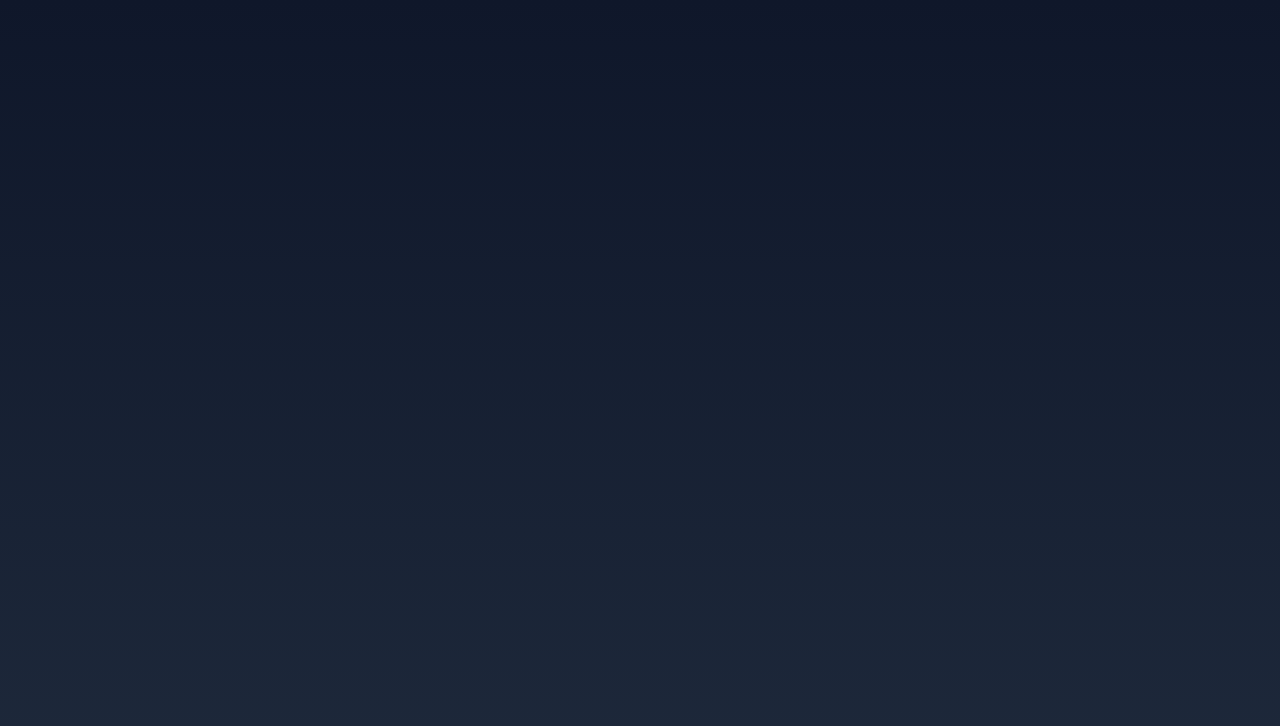
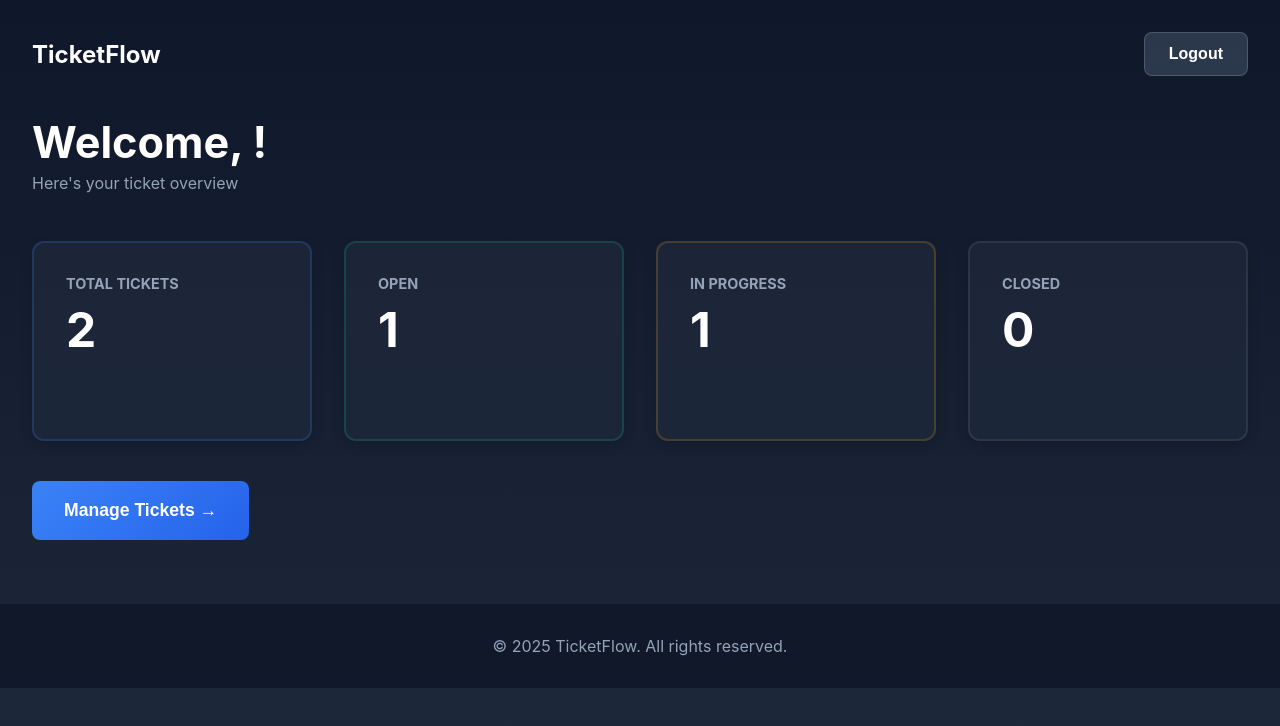
Before and after one commit to olusanyaemmanuelpg-sudo/ticket-management-app-using-vue.js, a Vue app: page /dashboard in a window 1280 px wide. Before the commit this address had no page. Shown: the top 726 px of the page. Built offline with nearby package versions, Linux system fonts and the light colour scheme.

Commit message:
created dashboard page

```diff
--- a/src/App.vue
+++ b/src/App.vue
@@ -1,10 +1,29 @@
 <script setup>
 import AppToast from './components/AppToast.vue'
+import { ref } from 'vue'
+const tickets = ref([
+  {
+    id: 1,
+    title: 'Fix login bug',
+    status: 'open',
+    description: 'Users cannot log in',
+    priority: 'high',
+    createdAt: Date.now(),
+  },
+  {
+    id: 2,
+    title: 'Update docs',
+    status: 'in_progress',
+    description: 'Need to update API docs',
+    priority: 'medium',
+    createdAt: Date.now(),
+  },
+])
 </script>
 
 <template>
   <div id="app">
     <AppToast />
-    <RouterView />
+    <RouterView :tickets="tickets" />
   </div>
 </template>
--- a/src/router/index.js
+++ b/src/router/index.js
@@ -2,6 +2,7 @@ import { createRouter, createWebHistory } from 'vue-router'
 import LandingPage from '@/views/LandingPage.vue'
 import LoginPage from '@/views/LoginPage.vue'
 import SigninPage from '@/views/SigninPage.vue'
+import DashboardPage from '@/views/DashboardPage.vue'
 const router = createRouter({
   history: createWebHistory(import.meta.env.BASE_URL),
   routes: [
@@ -20,6 +21,11 @@ const router = createRouter({
       name: 'SigninPage',
       component: SigninPage,
     },
+    {
+      path: '/dashboard',
+      name: 'DashboardPage',
+      component: DashboardPage,
+    },
   ],
 })
 
--- /dev/null
+++ b/src/views/DashboardPage.vue
@@ -0,0 +1,148 @@
+<script setup>
+import { computed } from 'vue'
+import { useRouter } from 'vue-router'
+import { useAuth } from '@/composables/Auth'
+import { useToast } from '@/composables/Toast'
+import FooterPage from '@/components/FooterPage.vue'
+
+const props = defineProps({
+  tickets: {
+    type: Array,
+    required: true,
+  },
+})
+
+const router = useRouter()
+const { logout, user } = useAuth()
+const { showToast } = useToast()
+
+const handleLogout = () => {
+  logout()
+  showToast('Logged out successfully', 'success')
+  router.push('/')
+}
+const stats = computed(() => ({
+  total: props.tickets.length,
+  open: props.tickets.filter((t) => t.status === 'open').length,
+  inProgress: props.tickets.filter((t) => t.status === 'in_progress').length,
+  closed: props.tickets.filter((t) => t.status === 'closed').length,
+}))
+</script>
+
+<template>
+  <main className="dashboard-section">
+    <div className="dashboard-page">
+      <nav className="dash-nav">
+        <h2>TicketFlow</h2>
+        <button @click="handleLogout">Logout</button>
+      </nav>
+      <h1>Welcome, {{ user?.name }} !</h1>
+      <p>Here's your ticket overview</p>
+
+      <div className="dashboard-grid">
+        <div className="StatcardStyle" style="border: 2px solid #3b82f633">
+          <h3>Total Tickets</h3>
+          <p>{{ stats.total }}</p>
+        </div>
+        <div className="StatcardStyle" style="border: 2px solid #10b98133">
+          <h3>Open</h3>
+          <p>{{ stats.open }}</p>
+        </div>
+        <div className="StatcardStyle" style="border: 2px solid #f59e0b33">
+          <h3>In Progress</h3>
+          <p>{{ stats.inProgress }}</p>
+        </div>
+        <div className="StatcardStyle" style="border: 2px solid #6b728033">
+          <h3>Closed</h3>
+          <p>{{ stats.closed }}</p>
+        </div>
+      </div>
+      <button className="manage-tickets" @click="router.push('/manage-tickets')">
+        Manage Tickets →
+      </button>
+    </div>
+    <FooterPage />
+  </main>
+</template>
+
+<style>
+.dashboard-section {
+  min-height: 100vh;
+  padding: 0;
+}
+.dashboard-page {
+  max-width: 1440px;
+  margin: 0 auto;
+}
+.dash-nav {
+  display: flex;
+  justify-content: space-between !important;
+  align-items: center;
+  margin-bottom: 0.5rem;
+  padding: 2rem;
+}
+.dash-nav h2 {
+  color: white;
+  font-size: 1.5rem;
+}
+.dash-nav button {
+  background-color: rgba(51, 65, 85, 0.8);
+  text-decoration: none;
+  color: white;
+  border: 1px solid rgba(148, 163, 184, 0.3);
+  padding: 0.75rem 1.5rem;
+  border-radius: 8px;
+  cursor: pointer;
+  font-weight: 600;
+  font-size: 1rem;
+  transition: all 0.3s ease;
+}
+.dashboard-page h1 {
+  color: white;
+  font-size: 2.7rem;
+  margin-bottom: 0.3rem;
+  padding: 0 2rem;
+}
+.dashboard-page p {
+  color: #94a3b8;
+  margin-bottom: 3rem;
+  padding: 0 2rem;
+}
+.dashboard-grid {
+  display: grid;
+  grid-template-columns: repeat(auto-fit, minmax(250px, 1fr));
+  gap: 2rem;
+  margin-bottom: 2.5rem;
+  padding: 0 2rem;
+}
+.StatcardStyle {
+  background: rgba(30, 41, 59, 0.8);
+  padding: 2rem;
+  border-radius: 12px;
+  box-shadow: 0 4px 12px rgba(0, 0, 0, 0.2);
+}
+.StatcardStyle h3 {
+  color: #94a3b8;
+  font-size: 0.9rem;
+  margin-bottom: 0.5rem;
+  text-transform: uppercase;
+}
+.StatcardStyle p {
+  color: white;
+  font-size: 3rem;
+  font-weight: bold;
+  padding: 0;
+}
+.manage-tickets {
+  background: linear-gradient(135deg, #3b82f6, #2563eb);
+  color: white;
+  border: none;
+  padding: 1.2rem 2rem;
+  border-radius: 8px;
+  cursor: pointer;
+  font-weight: 600;
+  font-size: 1.1rem;
+  transition: all 0.3s ease;
+  margin-left: 32px;
+}
+</style>
```
